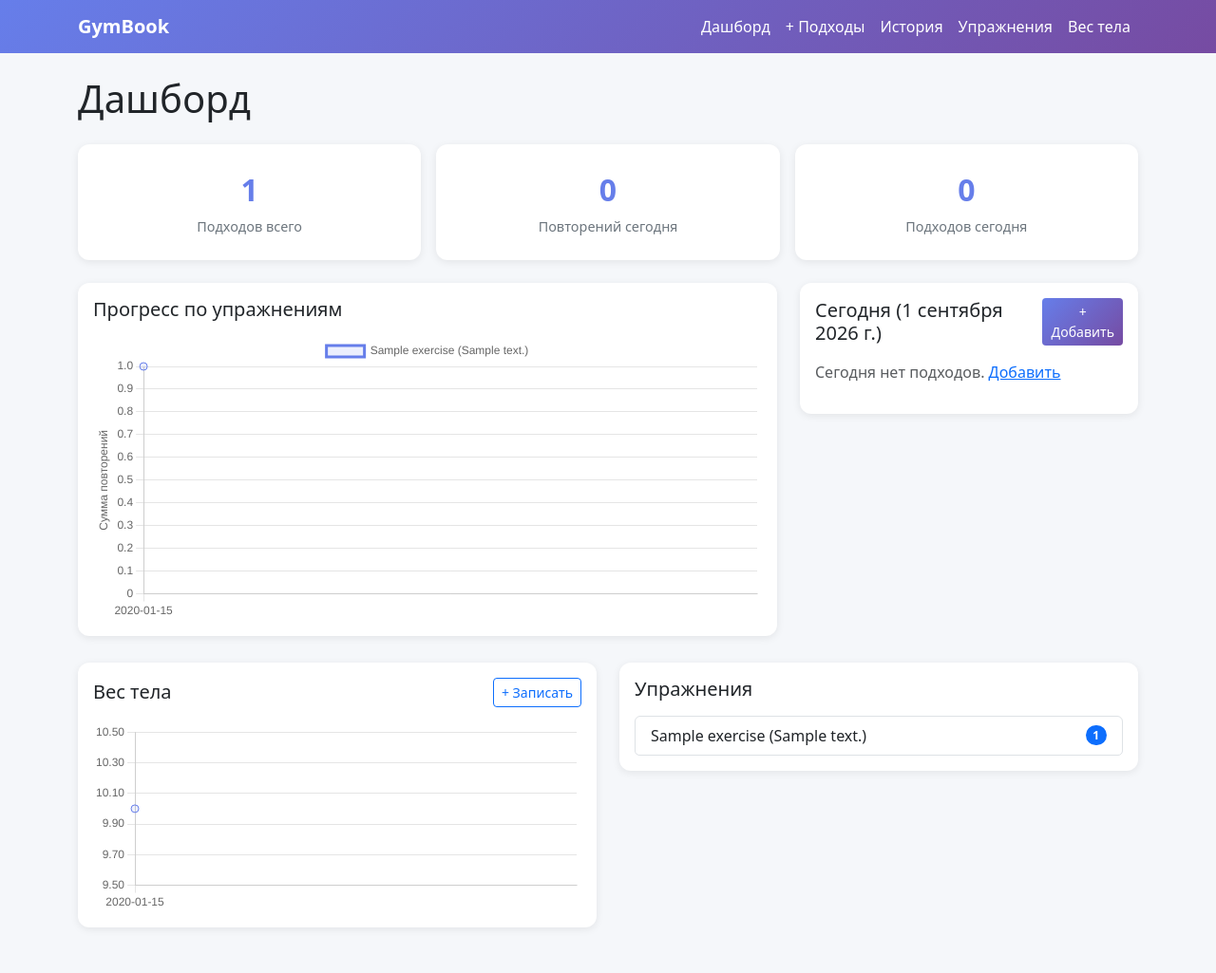
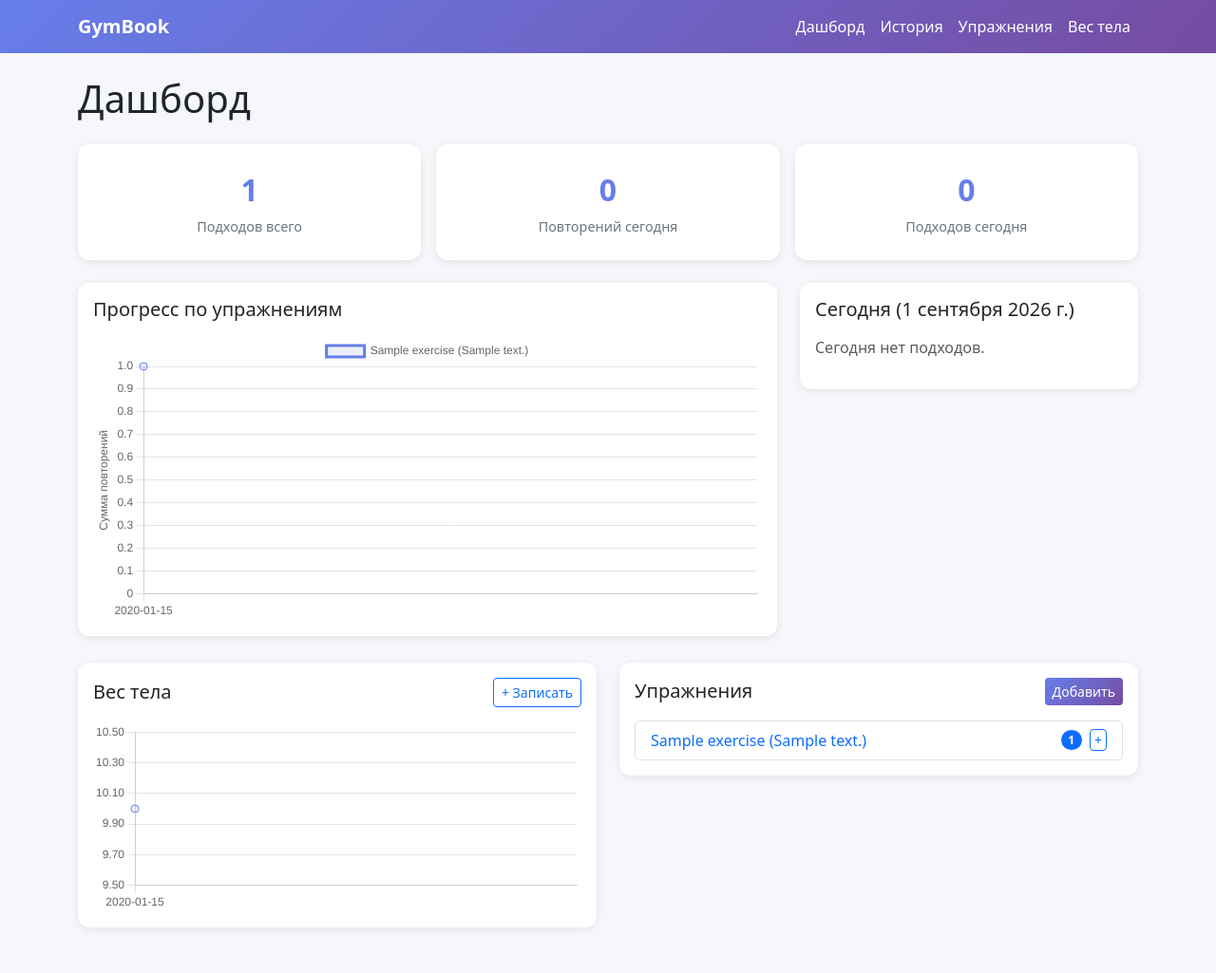
Before and after one commit to vl2kse/gym-book-test1, a Django app: page /workouts/ in a window 1280 px wide. Shown: the whole page at 95% size. Run offline with Django 5.2, Linux system fonts and the light colour scheme; tables that the repository leaves empty hold one stand-in row (values such as "Sample post"); some libraries are stand-ins or nearby versions.

Commit message:
Quick add from dashboard: mini + button per exercise, modal with reps/weight only. Removed nav link.

```diff
--- a/workouts/templates/workouts/base.html
+++ b/workouts/templates/workouts/base.html
@@ -34,7 +34,6 @@
             <div class="collapse navbar-collapse" id="navbarNav">
                 <ul class="navbar-nav ms-auto">
                     <li class="nav-item"><a class="nav-link" href="{% url 'dashboard' %}">Дашборд</a></li>
-                    <li class="nav-item"><a class="nav-link" href="{% url 'set_add' %}">+ Подходы</a></li>
                     <li class="nav-item"><a class="nav-link" href="{% url 'set_history' %}">История</a></li>
                     <li class="nav-item"><a class="nav-link" href="{% url 'exercise_list' %}">Упражнения</a></li>
                     <li class="nav-item"><a class="nav-link" href="{% url 'bodyweight_list' %}">Вес тела</a></li>
--- a/workouts/templates/workouts/dashboard.html
+++ b/workouts/templates/workouts/dashboard.html
@@ -28,7 +28,7 @@
 </div>
 
 <div class="row g-4">
-    <!-- Главный график: сумма повторений по дням для каждого упражнения -->
+    <!-- Главный график -->
     <div class="col-lg-8">
         <div class="card p-3">
             <h5 class="mb-3">Прогресс по упражнениям</h5>
@@ -37,7 +37,7 @@
                 <canvas id="mainChart"></canvas>
             </div>
             {% else %}
-                <p class="text-muted">Нет данных. <a href="{% url 'set_add' %}">Добавьте подходы</a>.</p>
+                <p class="text-muted">Нет данных. Добавьте подходы через панель справа.</p>
             {% endif %}
         </div>
     </div>
@@ -47,7 +47,6 @@
         <div class="card p-3">
             <div class="d-flex justify-content-between align-items-center mb-3">
                 <h5 class="mb-0">Сегодня ({{ today }})</h5>
-                <a href="{% url 'set_add' %}" class="btn btn-primary btn-sm">+ Добавить</a>
             </div>
             {% if today_sets %}
             <table class="table table-sm mb-0">
@@ -63,7 +62,7 @@
                 </tbody>
             </table>
             {% else %}
-                <p class="text-muted">Сегодня нет подходов. <a href="{% url 'set_add' %}">Добавить</a></p>
+                <p class="text-muted">Сегодня нет подходов.</p>
             {% endif %}
         </div>
     </div>
@@ -84,16 +83,24 @@
         </div>
     </div>
 
-    <!-- Ссылки на упражнения -->
+    <!-- Упражнения с быстрым добавлением -->
     <div class="col-lg-6">
         <div class="card p-3">
-            <h5 class="mb-3">Упражнения</h5>
+            <div class="d-flex justify-content-between align-items-center mb-3">
+                <h5 class="mb-0">Упражнения</h5>
+                <div>
+                    <a href="{% url 'set_add' %}" class="btn btn-primary btn-sm">Добавить</a>
+                </div>
+            </div>
             <div class="list-group">
                 {% for ex in exercises %}
-                <a href="{% url 'exercise_progress' ex.id %}" class="list-group-item list-group-item-action d-flex justify-content-between align-items-center">
-                    {{ ex.display_name }}
-                    <span class="badge bg-primary rounded-pill">{{ ex.sets.count }}</span>
-                </a>
+                <div class="list-group-item d-flex justify-content-between align-items-center">
+                    <a href="{% url 'exercise_progress' ex.id %}" class="text-decoration-none">{{ ex.display_name }}</a>
+                    <div class="d-flex align-items-center gap-2">
+                        <span class="badge bg-primary rounded-pill">{{ ex.sets.count }}</span>
+                        <button type="button" class="btn btn-outline-primary btn-sm py-0 px-1" onclick="openQuickAdd({{ ex.id }}, '{{ ex.display_name|escapejs }}')" title="Быстрое добавление">+</button>
+                    </div>
+                </div>
                 {% endfor %}
                 {% if not exercises %}
                     <p class="text-muted">Нет упражнений. <a href="{% url 'exercise_add' %}">Добавить</a></p>
@@ -103,6 +110,75 @@
     </div>
 </div>
 {% endif %}
+
+{% if not weight_dates and not weight_values %}
+<!-- Упражнения — fullWidth если нет графика веса -->
+<div class="row g-4 mt-1">
+    <div class="col-lg-6">
+        <div class="card p-3">
+            <div class="d-flex justify-content-between align-items-center mb-3">
+                <h5 class="mb-0">Упражнения</h5>
+                <a href="{% url 'set_add' %}" class="btn btn-primary btn-sm">Добавить</a>
+            </div>
+            <div class="list-group">
+                {% for ex in exercises %}
+                <div class="list-group-item d-flex justify-content-between align-items-center">
+                    <a href="{% url 'exercise_progress' ex.id %}" class="text-decoration-none">{{ ex.display_name }}</a>
+                    <div class="d-flex align-items-center gap-2">
+                        <span class="badge bg-primary rounded-pill">{{ ex.sets.count }}</span>
+                        <button type="button" class="btn btn-outline-primary btn-sm py-0 px-1" onclick="openQuickAdd({{ ex.id }}, '{{ ex.display_name|escapejs }}')" title="Быстрое добавление">+</button>
+                    </div>
+                </div>
+                {% endfor %}
+                {% if not exercises %}
+                    <p class="text-muted">Нет упражнений. <a href="{% url 'exercise_add' %}">Добавить</a></p>
+                {% endif %}
+            </div>
+        </div>
+    </div>
+    <div class="col-lg-6">
+        <div class="card p-3">
+            <div class="d-flex justify-content-between align-items-center mb-3">
+                <h5 class="mb-0">Вес тела</h5>
+                <a href="{% url 'bodyweight_add' %}" class="btn btn-outline-primary btn-sm">+ Записать</a>
+            </div>
+            <p class="text-muted">Нет записей. <a href="{% url 'bodyweight_add' %}">Записать вес</a></p>
+        </div>
+    </div>
+</div>
+{% endif %}
+
+<!-- Модалка быстрого добавления -->
+<div class="modal fade" id="quickAddModal" tabindex="-1">
+    <div class="modal-dialog modal-sm">
+        <div class="modal-content">
+            <form method="post" action="{% url 'set_quick_add' %}">
+                {% csrf_token %}
+                <input type="hidden" name="exercise_id" id="qaExerciseId">
+                <input type="hidden" name="date" value="{{ today|date:'Y-m-d' }}">
+                <div class="modal-header">
+                    <h5 class="modal-title" id="qaTitle">Добавить подход</h5>
+                    <button type="button" class="btn-close" data-bs-dismiss="modal"></button>
+                </div>
+                <div class="modal-body">
+                    <div class="mb-3">
+                        <label class="form-label">Повторения</label>
+                        <input type="number" name="reps" class="form-control" min="1" value="10" required autofocus>
+                    </div>
+                    <div class="mb-0">
+                        <label class="form-label">Вес (кг)</label>
+                        <input type="number" name="weight" class="form-control" min="0" step="0.5" value="0">
+                        <div class="form-text">0 = собственный вес</div>
+                    </div>
+                </div>
+                <div class="modal-footer">
+                    <button type="button" class="btn btn-secondary" data-bs-dismiss="modal">Отмена</button>
+                    <button type="submit" class="btn btn-primary">Добавить</button>
+                </div>
+            </form>
+        </div>
+    </div>
+</div>
 
 {% endblock %}
 
@@ -147,4 +223,17 @@ new Chart(document.getElementById('weightChart'), {
 });
 </script>
 {% endif %}
+
+<script>
+let quickModal;
+document.addEventListener('DOMContentLoaded', function() {
+    quickModal = new bootstrap.Modal(document.getElementById('quickAddModal'));
+});
+
+function openQuickAdd(exerciseId, exerciseName) {
+    document.getElementById('qaExerciseId').value = exerciseId;
+    document.getElementById('qaTitle').textContent = exerciseName;
+    quickModal.show();
+}
+</script>
 {% endblock %}
--- a/workouts/urls.py
+++ b/workouts/urls.py
@@ -6,6 +6,7 @@ urlpatterns = [
     path("", views.dashboard, name="dashboard"),
 
     # Подходы
+    path("set/quick-add/", views.set_quick_add, name="set_quick_add"),
     path("set/add/", views.set_add, name="set_add"),
     path("set/<int:pk>/delete/", views.set_delete, name="set_delete"),
     path("set/history/", views.set_history, name="set_history"),
--- a/workouts/views.py
+++ b/workouts/views.py
@@ -67,7 +67,30 @@ def dashboard(request):
 
 
 # ============================================================
-# Добавить подходы
+# Быстрое добавление подхода (из дашборда)
+# ============================================================
+
+def set_quick_add(request):
+    if request.method == "POST":
+        exercise_id = request.POST.get("exercise_id")
+        reps = request.POST.get("reps", "0")
+        weight = request.POST.get("weight", "0")
+        date_str = request.POST.get("date", "")
+
+        if exercise_id and int(reps) > 0:
+            from datetime import datetime
+            set_date = datetime.strptime(date_str, "%Y-%m-%d").date() if date_str else timezone.now().date()
+            Set.objects.create(
+                date=set_date,
+                exercise_id=exercise_id,
+                reps=int(reps),
+                weight=float(weight) or 0,
+            )
+        return redirect("dashboard")
+
+
+# ============================================================
+# Добавить подходы (полная страница из дашборда)
 # ============================================================
 
 def set_add(request):
```
